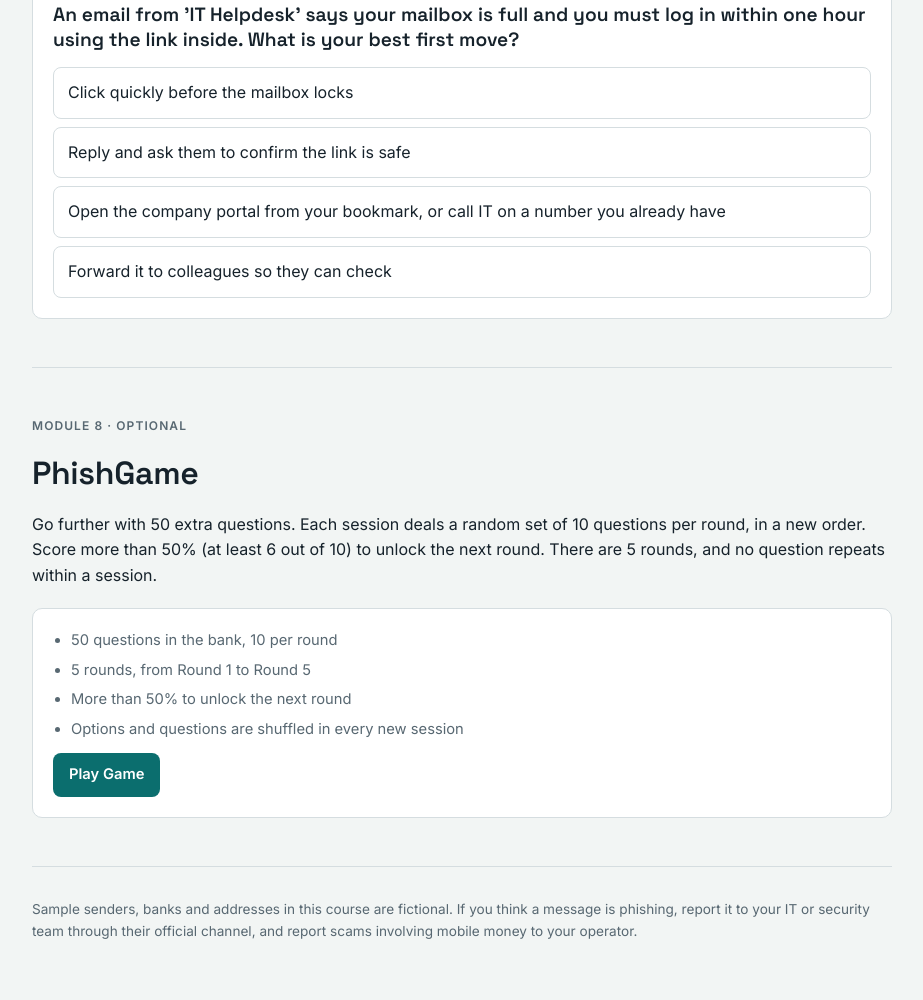
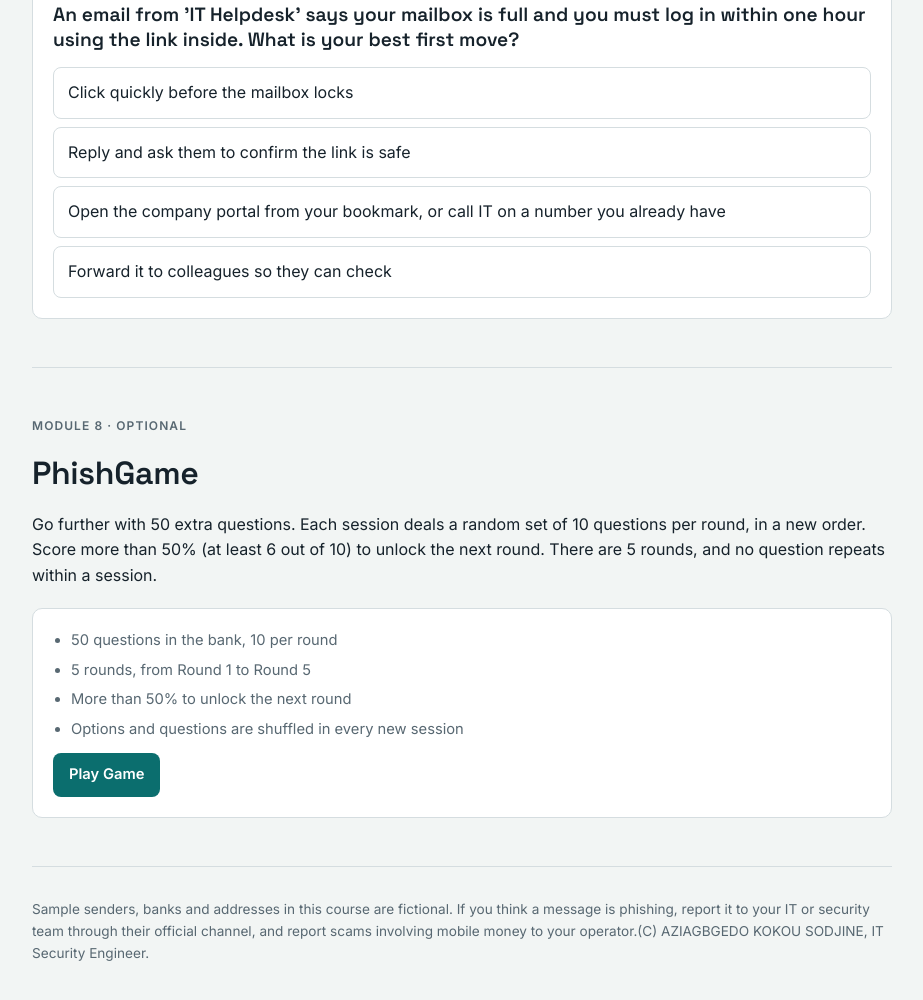
Before and after one commit to PROONGIT/CodeAlpha_Phishing-Awareness-and-IDS-Setup, a plain HTML site: page index.html in a window 1280 px wide. Shown: the part 7482-8482 px from the top of the page, without its empty margins (178-1101 px from the left). Drawn offline with Linux system fonts and the light colour scheme.

Commit message:
Modify footer text in index.html
Updated footer text to include author information.

```diff
--- a/index.html
+++ b/index.html
@@ -325,7 +325,7 @@ g_round:"Round {r} of 5",g_q:"Question {i} of 10",g_rs:"Round score {s}",g_tot:"
 g_done:"Round {r} complete: {s} / 10",g_unlock:"You unlocked Round {n}.",g_start:"Start Round {n}",
 g_over:"Session over. You needed at least 6 out of 10 to continue. Total: {t} correct answers over {k} round(s). A new session deals a fresh random set.",
 g_new:"New session",g_win_h:"PhishGame complete",g_win:"You cleared all 5 rounds with {t} / 50 correct answers. You are ready to help others spot the phish.",g_again:"Play again",g_review:"Questions to review",
-foot:"Sample senders, banks and addresses in this course are fictional. If you think a message is phishing, report it to your IT or security team through their official channel, and report scams involving mobile money to your operator."
+foot:"Sample senders, banks and addresses in this course are fictional. If you think a message is phishing, report it to your IT or security team through their official channel, and report scams involving mobile money to your operator.\(C) AZIAGBGEDO KOKOU SODJINE, IT Security Engineer."
 },fr:{
 n_intro:"Les bases",n_email:"E-mails",n_sites:"Faux sites",n_tactics:"Ingénierie sociale",n_habits:"Habitudes",n_cases:"Cas réels",n_quiz:"Quiz Mindset",n_game:"PhishGame",
 h_label:"Formation de sensibilisation à la sécurité · environ 25 minutes",h_title:"Repérez l'hameçon avant qu'il ne vous attrape.",
```
